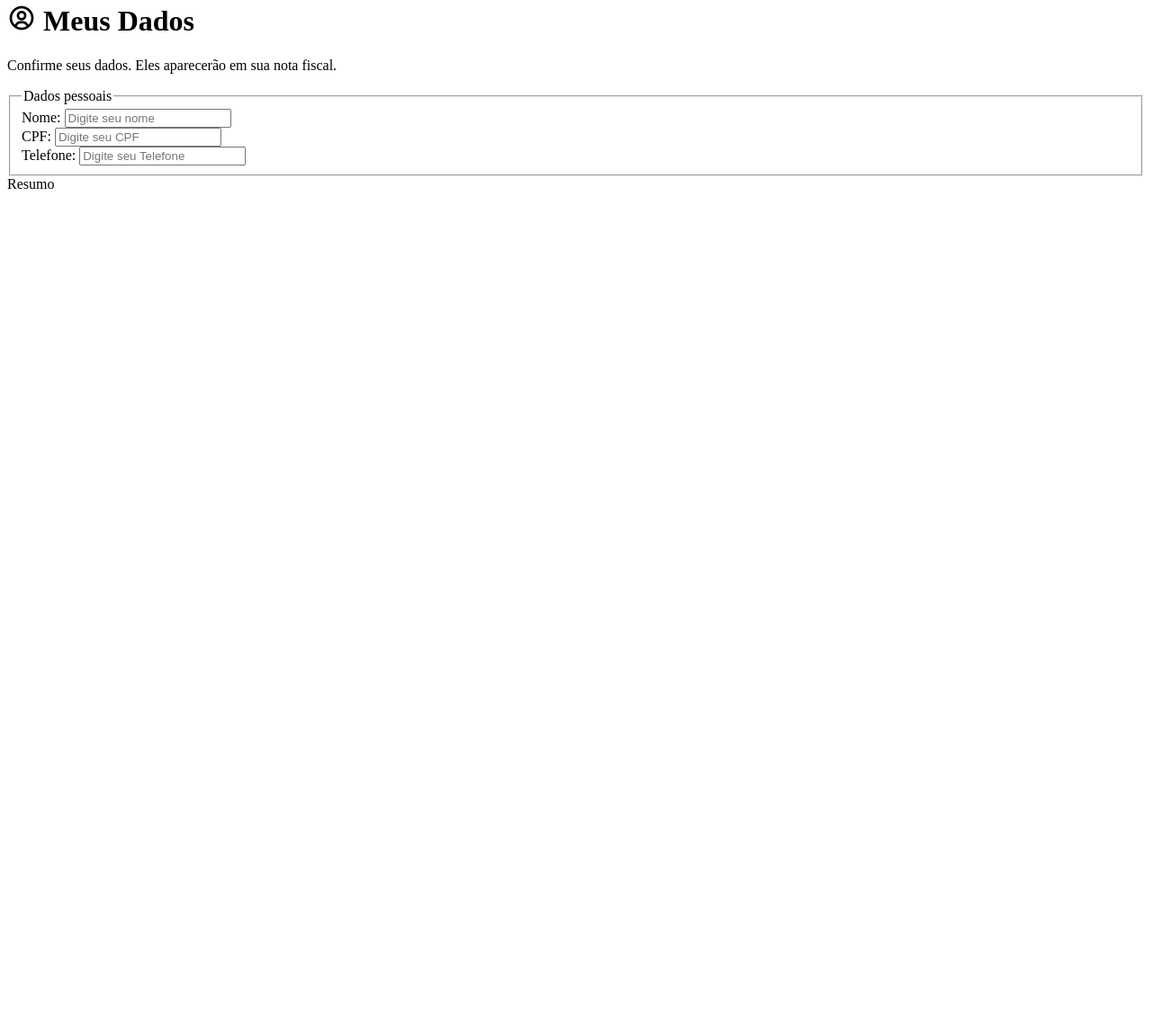
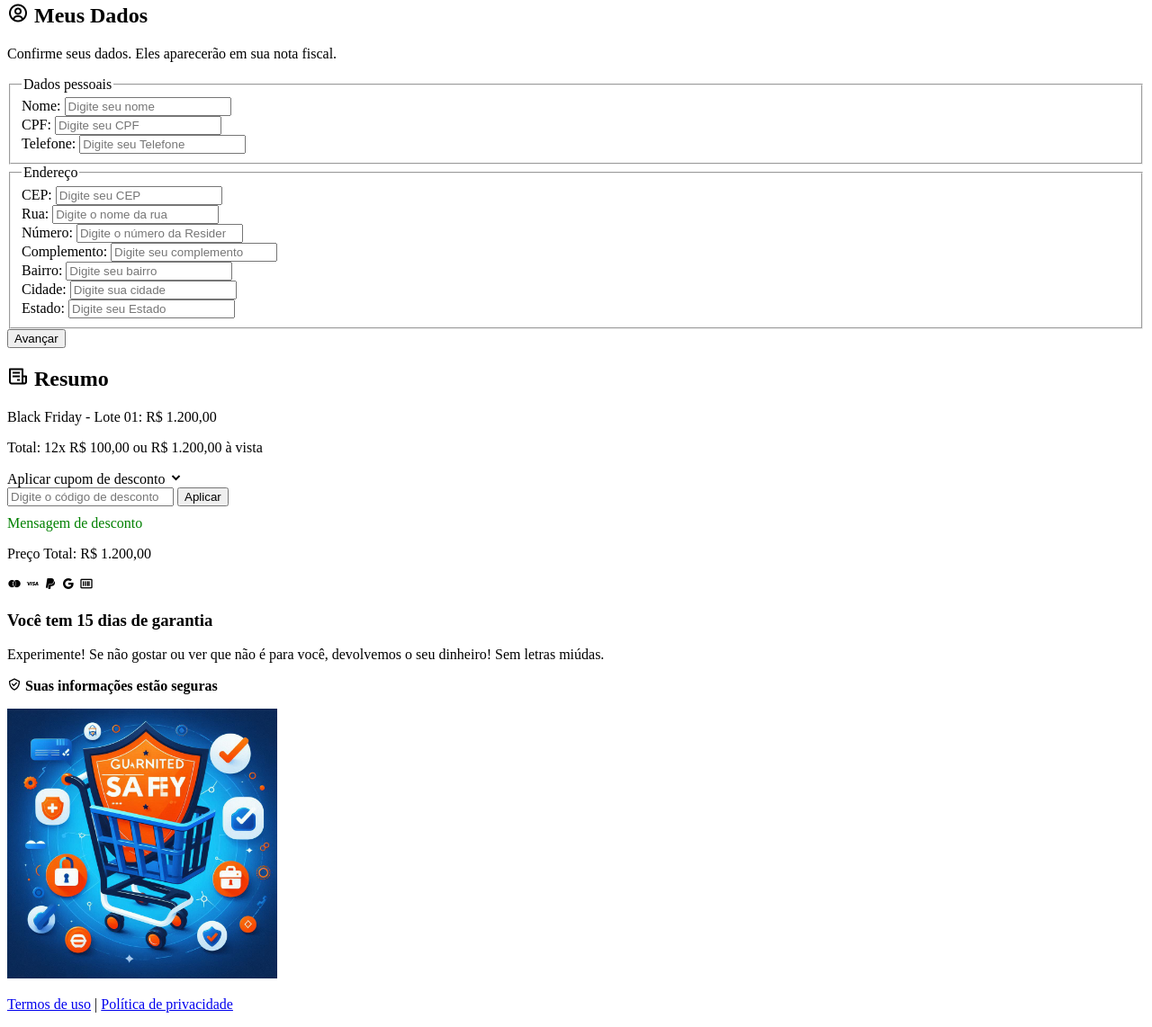
Before and after one commit to bdancost/hashForms, a plain HTML site: page index.html in a window 1280 px wide. Shown: the part 329-1471 px from the top of the page at 90% size. Before the commit the page ends 800 px from the top, so only its background shows below. Drawn offline with nearby package versions, Linux system fonts and the light colour scheme.

Commit message:
Formatando HTML

```diff
--- a/index.html
+++ b/index.html
@@ -23,6 +23,7 @@
 
       <div class="boxes">
         <div class="box1">
+          <section class="meus-dados">
             <h1><i class="bx bx-user-circle"></i> Meus Dados</h1>
             <p>Confirme seus dados. Eles aparecerão em sua nota fiscal.</p>
 
@@ -62,10 +63,155 @@
                   />
                 </div>
               </fieldset>
+
+              <fieldset>
+                <legend>Endereço</legend>
+                <div class="form-group">
+                  <label for="cep">CEP:</label>
+                  <input
+                    type="number"
+                    name="cep"
+                    id="cep"
+                    placeholder="Digite seu CEP"
+                    required
+                  />
+                </div>
+
+                <div class="form-group">
+                  <label for="rua">Rua:</label>
+                  <input
+                    type="text"
+                    name="rua"
+                    id="rua"
+                    placeholder="Digite o nome da rua"
+                    required
+                  />
+                </div>
+
+                <div class="form-group">
+                  <label for="numero">Número:</label>
+                  <input
+                    type="number"
+                    name="numero"
+                    id="numero"
+                    placeholder="Digite o número da Residencia"
+                    required
+                  />
+                </div>
+
+                <div class="form-group">
+                  <label for="complemento">Complemento:</label>
+                  <input
+                    type="text"
+                    name="complemento"
+                    id="complemento"
+                    placeholder="Digite seu complemento"
+                    required
+                  />
+                </div>
+
+                <div class="form-group">
+                  <label for="bairro">Bairro:</label>
+                  <input
+                    type="text"
+                    name="bairro"
+                    id="bairro"
+                    placeholder="Digite seu bairro"
+                    required
+                  />
+                </div>
+
+                <div class="form-group">
+                  <label for="cidade">Cidade:</label>
+                  <input
+                    type="text"
+                    name="cidade"
+                    id="cidade"
+                    placeholder="Digite sua cidade"
+                    required
+                  />
+                </div>
+
+                <div class="form-group">
+                  <label for="estado">Estado:</label>
+                  <input
+                    type="text"
+                    name="estado"
+                    id="estado"
+                    placeholder="Digite seu Estado"
+                    required
+                  />
+                </div>
+              </fieldset>
+              <button type="submit">Avançar</button>
             </form>
+          </section>
         </div>
-        <div class="box2">Resumo</div>
+        <div class="box2">
+          <section class="resumo">
+            <h2><i class="bx bx-receipt"></i> Resumo</h2>
+            <div class="resumo-item">
+              <p>Black Friday - Lote 01: R$ 1.200,00</p>
+              <p>Total: 12x R$ 100,00 ou R$ 1.200,00 à vista</p>
             </div>
+
+            <div class="apply-discount">
+              <div class="aplly-discount-header">
+                <span>Aplicar cupom de desconto</span>
+                <i id="toogle-icon" class="bx bxs-chevron-down"></i>
+              </div>
+              <div class="apply-discount-body" id="apply-discount-body">
+                <input
+                  type="text"
+                  id="discount-code"
+                  placeholder="Digite o código de desconto"
+                />
+                <button type="button">Aplicar</button>
+                <span style="display: block; margin-top: 10px; color: green"
+                  >Mensagem de desconto</span
+                >
+                <p id="total-price">Preço Total: R$ 1.200,00</p>
+              </div>
+            </div>
+
+            <div class="icons">
+              <i class="bx bxl-mastercard"></i>
+              <i class="bx bxl-visa"></i>
+              <i class="bx bxl-paypal"></i>
+              <i class="bx bxl-google"></i>
+              <i class="bx bx-barcode"></i>
+            </div>
+
+            <div class="garantia">
+              <div class="garantia_box">
+                <h3>Você tem 15 dias de garantia</h3>
+                <p>
+                  Experimente! Se não gostar ou ver que não é para você,
+                  devolvemos o seu dinheiro! Sem letras miúdas.
+                </p>
+
+                <p class="safe">
+                  <i class="bx bx-check-shield"></i>
+                  <strong>Suas informações estão seguras</strong>
+                </p>
+
+                <img
+                  src="/assets/safe.jpg"
+                  alt="Imagem carrinho de supermercado com logos de segurança"
+                  width="300px"
+                />
+              </div>
+            </div>
+          </section>
+        </div>
+      </div>
+
+      <footer>
+        <p>
+          <a href="#">Termos de uso</a> |
+          <a href="#">Política de privacidade</a>
+        </p>
+      </footer>
     </main>
   </body>
 </html>
```
Also changed, not shown: 1 other file. Lines whose indentation alone changed are shown as unchanged.
